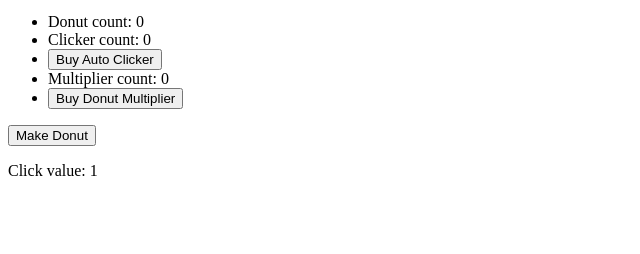
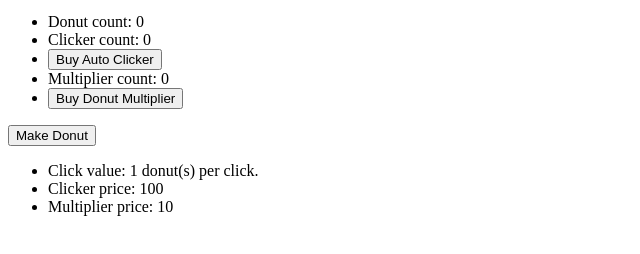
Before and after one commit to 2022-April-Java-PT-Classroom/donut-clicker-acbluem, a website built with Parcel: page index.html in a window 1280 px wide. Both pictures are taken after a click on the button "Buy Auto Clicker". Shown: the part 158-412 px from the top of the page, without its empty margins (0-640 px from the left). Built offline with nearby package versions, Linux system fonts and the light colour scheme.

Commit message:
prices displayed

```diff
--- a/donut-maker.js
+++ b/donut-maker.js
@@ -67,6 +67,26 @@ class DonutMaker {
     return 1.2 ** this.numOfMultipliers;
   }
 
+  getClickerPrice() {
+    if (this.numOfAutoClickers == 0) {
+      return 100;
+    } else {
+      let price = 1.1 ** this.numOfAutoClickers;
+      price /= Math.pow(10, -2);
+      return price;
+    }
+  }
+
+  getMultiplierPrice() {
+    if (this.numOfMultipliers == 0) {
+      return 10;
+    } else {
+      let price = 1.1 ** this.numOfMultipliers;
+      price /= Math.pow(10, -1);
+      return price;
+    }
+  }
+
 }
 
 let autoClickerPrice = 100;
--- a/index.html
+++ b/index.html
@@ -84,7 +84,11 @@
 
         <button id="make-donut">Make Donut</button>
 
-        <p id="click-value"></p>
+        <ul>
+          <li id="click-value"></li>
+          <li id="clicker-price"></li>
+          <li id="multiplier-price"></li>
+        </ul>
       </section>
     </div>
 
--- a/index.js
+++ b/index.js
@@ -30,20 +30,25 @@ function createAboutDev() {
 function createDonutMaker() {
   const createdDonutMaker = new DonutMaker(0, 0, 0);
 
-  document.getElementById('donut-count').innerHTML = "Donut count: " + createdDonutMaker.numOfDonuts;
-  document.getElementById('clicker-count').innerHTML = "Clicker count: " + createdDonutMaker.numOfAutoClickers;
-  document.getElementById('multiplier-count').innerHTML = "Multiplier count: " + createdDonutMaker.numOfMultipliers;
-  document.getElementById('click-value').innerHTML = "Click value: " + createdDonutMaker.getClickValue();
+  function refreshStats() {
+    document.getElementById('donut-count').innerHTML = "Donut count: " + createdDonutMaker.numOfDonuts;
+    document.getElementById('clicker-count').innerHTML = "Clicker count: " + createdDonutMaker.numOfAutoClickers;
+    document.getElementById('multiplier-count').innerHTML = "Multiplier count: " + createdDonutMaker.numOfMultipliers;
+    document.getElementById('click-value').innerHTML = "Click value: " + createdDonutMaker.getClickValue() + " donut(s) per click.";
+    document.getElementById('clicker-price').innerHTML = "Clicker price: " + createdDonutMaker.getClickerPrice();
+    document.getElementById('multiplier-price').innerHTML = "Multiplier price: " + createdDonutMaker.getMultiplierPrice();
+  }
+
+  refreshStats();
 
   let makeDonutButton = document.getElementById('make-donut');
   let buyClickerButton = document.getElementById('buy-clicker');
   let buyMultiplierButton = document.getElementById('buy-multiplier');
-  let clickValue = document.getElementById('click-value');
 
   makeDonutButton.addEventListener('click', () => {
     createdDonutMaker.addDonut();
 
-    document.getElementById('donut-count').innerHTML = "Donut count: " + createdDonutMaker.numOfDonuts;
+    refreshStats();
   });
 
   buyClickerButton.addEventListener('click', () => {
@@ -59,9 +64,8 @@ function createDonutMaker() {
       }, 2000);
     }
 
-    document.getElementById('donut-count').innerHTML = "Donut count: " + createdDonutMaker.numOfDonuts;
-    document.getElementById('clicker-count').innerHTML = "Clicker count: " + createdDonutMaker.numOfAutoClickers;
-  });
+    refreshStats();
+    });
 
   buyMultiplierButton.addEventListener('click', () => {
     let oldMultiplierValue = createdDonutMaker.numOfMultipliers;
@@ -78,7 +82,6 @@ function createDonutMaker() {
       document.getElementById('click-value').innerHTML = "Click value: " + createdDonutMaker.getClickValue();
     }
 
-    document.getElementById('donut-count').innerHTML = "Donut count: " + createdDonutMaker.numOfDonuts;
-    document.getElementById('multiplier-count').innerHTML = "Multiplier count: " + createdDonutMaker.numOfMultipliers;
+    refreshStats();
   });
 }
```
